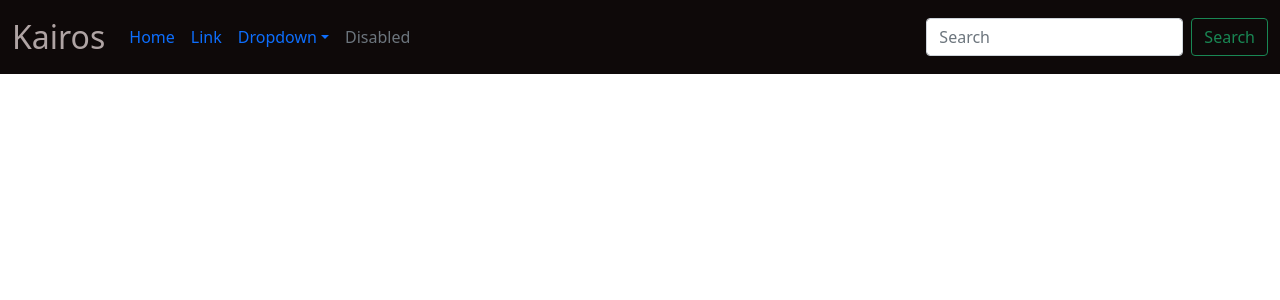
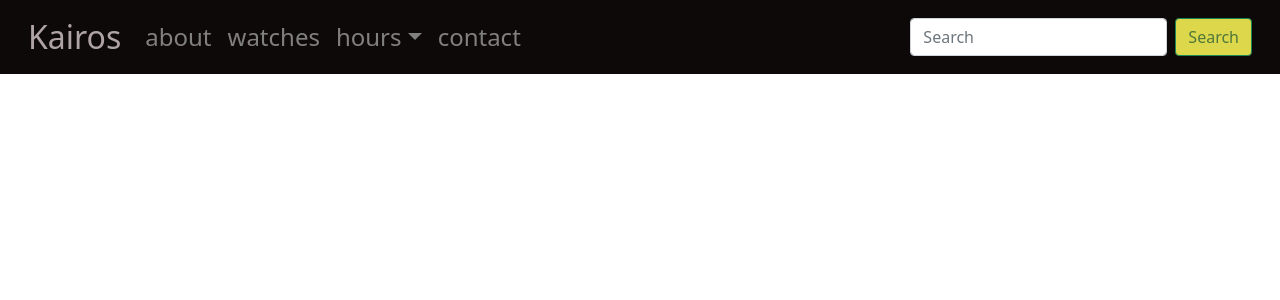
Before and after one commit to JennMP88/watchesApp, a React (Create React App) app: page / in a window 1280 px wide. Shown: the top 300 px of the page. Built offline with nearby package versions, Linux system fonts and the light colour scheme.

Commit message:
changes ssome styling in navbar

```diff
--- a/src/components/navbar.js
+++ b/src/components/navbar.js
@@ -5,13 +5,13 @@ import "../styles/navbar.css";
 const Navbar = () => {
   return (
     <>
-      <nav className="navbar navbar-expand-lg">
+      <nav className="navbar navbar-expand-lg pe-3 ps-3">
         <div className="container-fluid">
           <a className="navbar-brand" href="#">
             Kairos
           </a>
           <button
-            className="navbar-toggler "
+            className="navbar-toggler navbar-light"
             type="button "
             data-bs-toggle="collapse"
             data-bs-target="#navbarSupportedContent"
@@ -19,18 +19,18 @@ const Navbar = () => {
             aria-expanded="false"
             aria-label="Toggle navigation"
           >
-            <span className="navbar-toggler-icon"></span>
+            <span className="navbar-toggler-icon "></span>
           </button>
           <div className="collapse navbar-collapse" id="navbarSupportedContent">
             <ul className="navbar-nav me-auto mb-2 mb-lg-0">
               <li className="nav-item">
-                <a className="nav-link active" aria-current="page" href="#">
-                  Home
+                <a className="nav-link" aria-current="page" href="#">
+                  about
                 </a>
               </li>
               <li className="nav-item">
                 <a className="nav-link" href="#">
-                  Link
+                  watches
                 </a>
               </li>
               <li className="nav-item dropdown">
@@ -43,7 +43,7 @@ const Navbar = () => {
                   aria-expanded="false"
                 >
 
-                  Dropdown
+                  hours
                 </a>
                 <ul className="dropdown-menu" aria-labelledby="navbarDropdown">
                   <li>
@@ -64,9 +64,13 @@ const Navbar = () => {
                   </li>
                 </ul>
               </li>
+
               <li className="nav-item">
-                <a className="nav-link disabled">Disabled</a>
+                <a className="nav-link" href="#">
+                  contact
+                </a>
               </li>
+
             </ul>
             <form className="d-flex">
               <input
--- a/src/styles/navbar.css
+++ b/src/styles/navbar.css
@@ -10,10 +10,15 @@
   background-color:white;
 }
 
-.span.navbar-toggler-icon{
-  color:black;
+a.nav-link{
+  color:grey;
+  font-size:24px;
 }
 
-/* .button{
-  color:white;
-} */
+.btn{
+  background-color:#DDD74C ;
+  color:#4E773A ;
+}
+
+/* 4E773A
+DDD74C */
```
